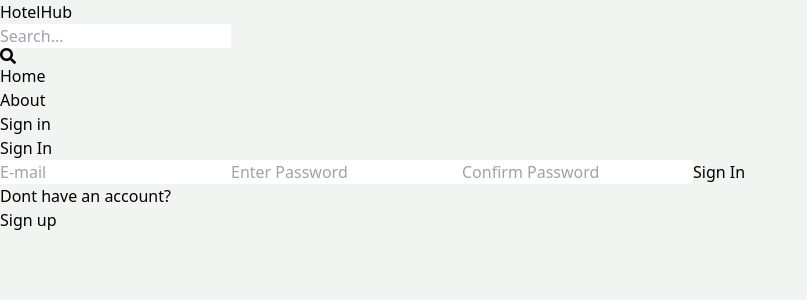
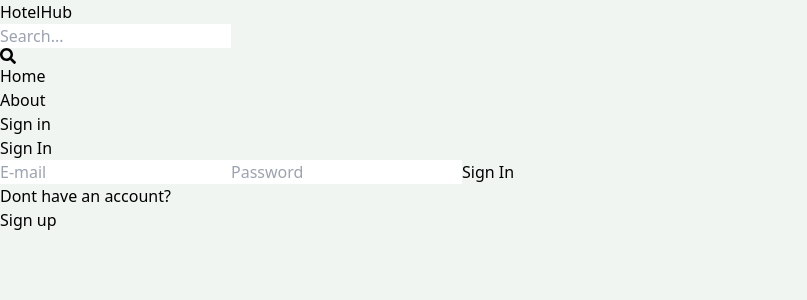
Before and after one commit to Tharika-Akurana/mern-hotel-booking-app, a React (Vite) app in the folder client/: page /sign-in in a window 1280 px wide. Shown: the top 300 px of the page, without its empty margins (0-807 px from the left). Built offline with nearby package versions, Linux system fonts and the light colour scheme.

Commit message:
Sign in Page Fuctionality Updated

```diff
--- a/client/src/pages/SignIn.jsx
+++ b/client/src/pages/SignIn.jsx
@@ -6,7 +6,6 @@ import { signInStart, signInSuccess, signInFailure } from "../redux/user/userSli
 export default function SignIn() {
   const [formData, setFormData] = useState({});
   const { loading, error} = useSelector((state) => state.user);
-  const [confirmedPassword, setConfirmedPassword] = useState("");
   const navigate = useNavigate ();
   const dispatch = useDispatch();
 
@@ -16,14 +15,6 @@ export default function SignIn() {
         ...formData,
         [e.target.id]:e. target.value
       });
-
-      if(e.target.id === "password") {
-        setConfirmedPassword("");
-      }
-  };
-
-  const handleConfirmPasswordChange = (e) => {
-    setConfirmedPassword(e.target.value);
   };
 
   const handleSubmit = async (e) => {
@@ -52,8 +43,6 @@ export default function SignIn() {
 
   };
 
-  const passwordsMatch = formData.password === confirmedPassword;
-
   return (
     <div className='p-3 max-w-lg mx-auto'>
 
@@ -70,24 +59,13 @@ export default function SignIn() {
 
         <input
           type="password"
-          placeholder='Enter Password'
+          placeholder='Password'
           className='border p-3 rounded-lg'
-          id = 'password'onChange={handleChange} />
+          id = 'password'
+          onChange={handleChange} />
 
-        <input
-          type="password"
-          placeholder='Confirm Password'
-          className='border p-3 rounded-lg'
-          id = 'confirmed-password'
-          onChange={handleConfirmPasswordChange}/>
-
-        {
-          !passwordsMatch && confirmedPassword.length > 0 && (
-            <p className="text-red-500">Passwords are not matching..Try again!</p>
-          )
-        }
-
-        <button disabled={loading || !passwordsMatch} className='bg-slate-800 text-white p-3 rounded-lg uppercase hover:opacity-95 disabled:opacity-95 ${
+        <button
+        disabled={loading} className='bg-slate-800 text-white p-3 rounded-lg uppercase hover:opacity-95 disabled:opacity-95 ${
           !passwordsMatch ? "disabled:opacity-80 cursor-not-allowed" : ""
         }'
         >
```
